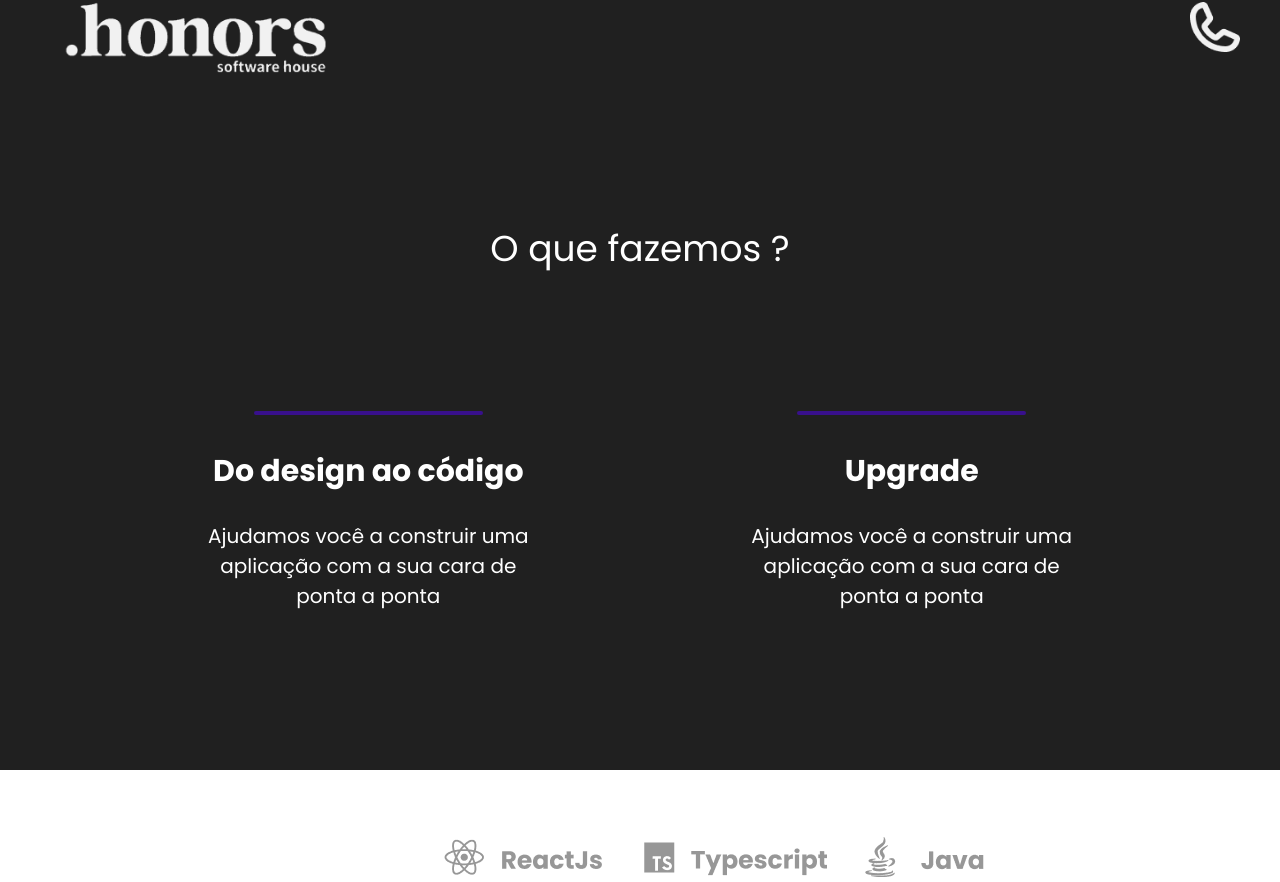
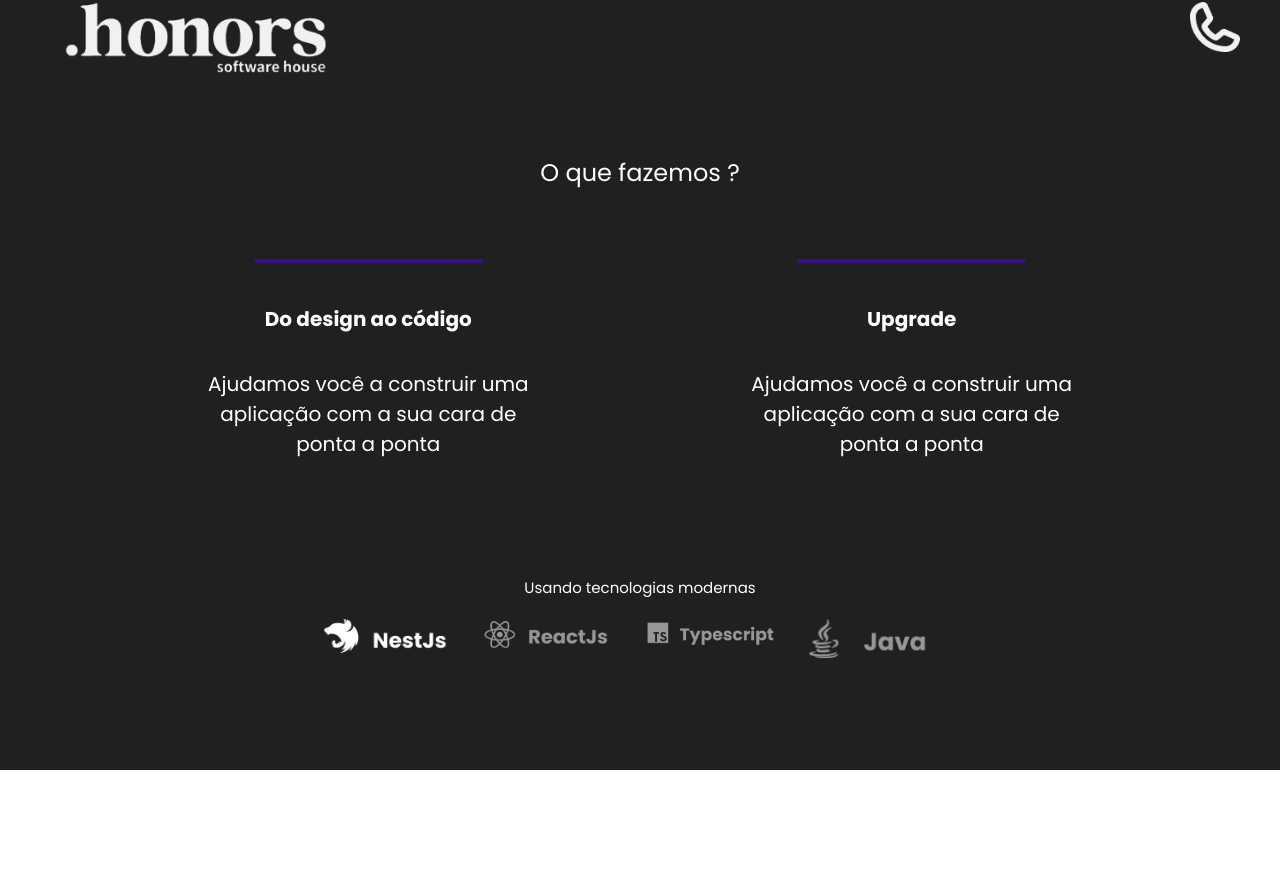
Before and after one commit to CaioRasera/Honors, a React (Create React App) app: page / in a window 1280 px wide. Shown: the part 942-1824 px from the top of the page. After the commit the page ends 1712 px from the top, so only its background shows below. Built offline with nearby package versions, Linux system fonts and the light colour scheme.

Commit message:
Responsividade melhorada
Ajustei certos bugs de imagens mais compridas

```diff
--- a/src/components/WhatWeDo.jsx
+++ b/src/components/WhatWeDo.jsx
@@ -46,8 +46,8 @@ function WhatWeDo() {
                 text-center
 
                 text-2xl
-                m-20
-                md:text-4xl md:m-32
+                m-10
+                md:text-2xl md:m-14
                 text-white
             '
                 style={{ fontFamily: 'poppins' }}
@@ -56,8 +56,7 @@ function WhatWeDo() {
             <div className='
             md:flex
             justify-evenly
-            mb-10
-            md:mb-48
+            md:mb-28
             text-center
             grid
             grid-rows
@@ -77,7 +76,7 @@ function WhatWeDo() {
                     <div>
                         <h2 className='
                             font-bold text-[20px] leading-[50px] w-[100%] text-white
-                            md:text-3xl md:leading-[100px]
+                            md:text-xl md:leading-[100px]
 
 
 
@@ -107,7 +106,7 @@ function WhatWeDo() {
                     <div>
                     <h2 className='
                             font-bold text-[20px] leading-[50px] w-[100%] text-white
-                            md:text-3xl md:leading-[100px]
+                            md:text-xl md:leading-[100px]
                         ' style={{ fontFamily: 'poppins' }}>
                            Upgrade
                         </h2>
@@ -120,24 +119,24 @@ function WhatWeDo() {
                 </div>
 
             </div>
-            <div className='m-7 mt-28'>
-                <h3 className='text-white text-center text-[12px] mb-[10px] font-[poppins]'>
+            <div className='m-auto'>
+                <h3 className='text-white text-center text-[15px] mb-[15px] font-[poppins]'>
                     Usando tecnologias modernas
                 </h3>
                 <div className='
                     flex justify-center
                 '>
-                    <a href="https://nestjs.com/" target='_blank' className='m-[35px'>
-                        <img src={NestJsImg} alt="" />
+                    <a href="https://nestjs.com/" target='_blank' className='p-1 w-40'>
+                        <img src={NestJsImg} alt="Nest Js Img" />
                     </a>
-                    <a href="https://react.dev/" target='_blank' className='m-[35px'>
-                        <img src={ReactJsImg} alt="" />
+                    <a href="https://react.dev/" target='_blank' className='p-1 w-40'>
+                        <img src={ReactJsImg} alt="React Js Img" />
                     </a>
-                    <a href="https://www.typescriptlang.org/" target='_blank' className='m-[35px'>
-                        <img src={TsImg} alt="" />
+                    <a href="https://www.typescriptlang.org/" target='_blank' className='p-1 w-40'>
+                        <img src={TsImg} alt="Typescript Img" />
                     </a>
-                    <a href="https://www.java.com/pt-BR/" target='_blank' className='m-[35px'>
-                        <img src={JavaImg} alt="" />
+                    <a href="https://www.java.com/pt-BR/" target='_blank' className='p-1 w-40'>
+                        <img src={JavaImg} alt="Java Img" />
                     </a>
                 </div>
             </div>
```
